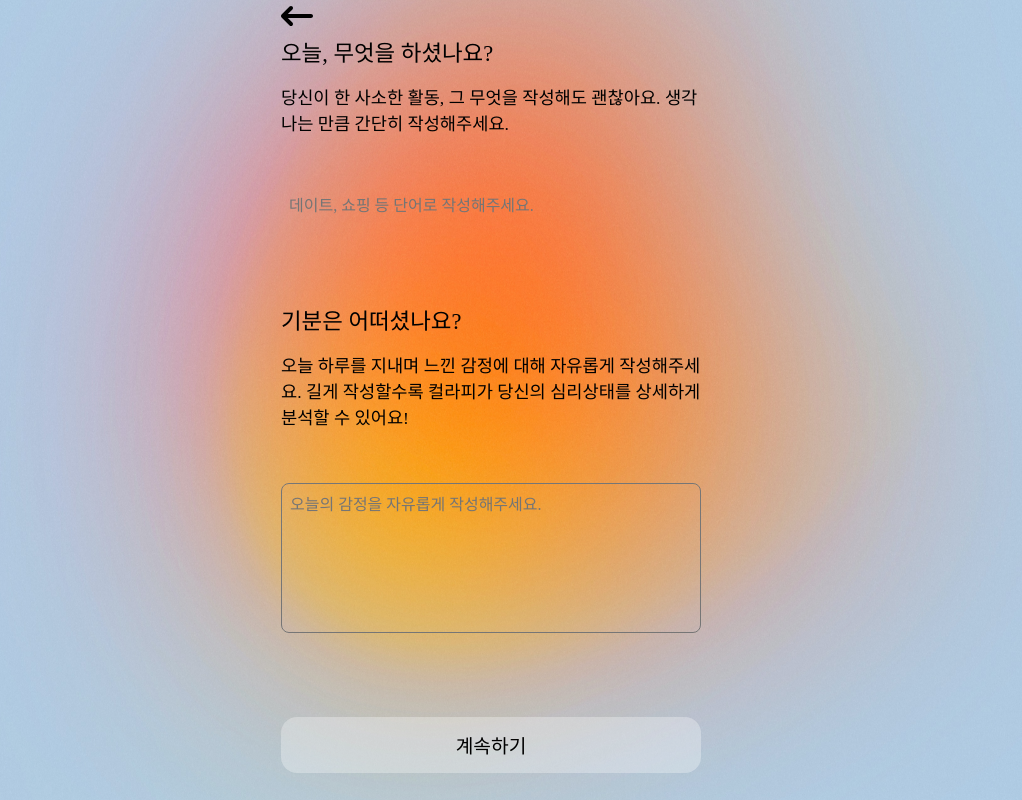
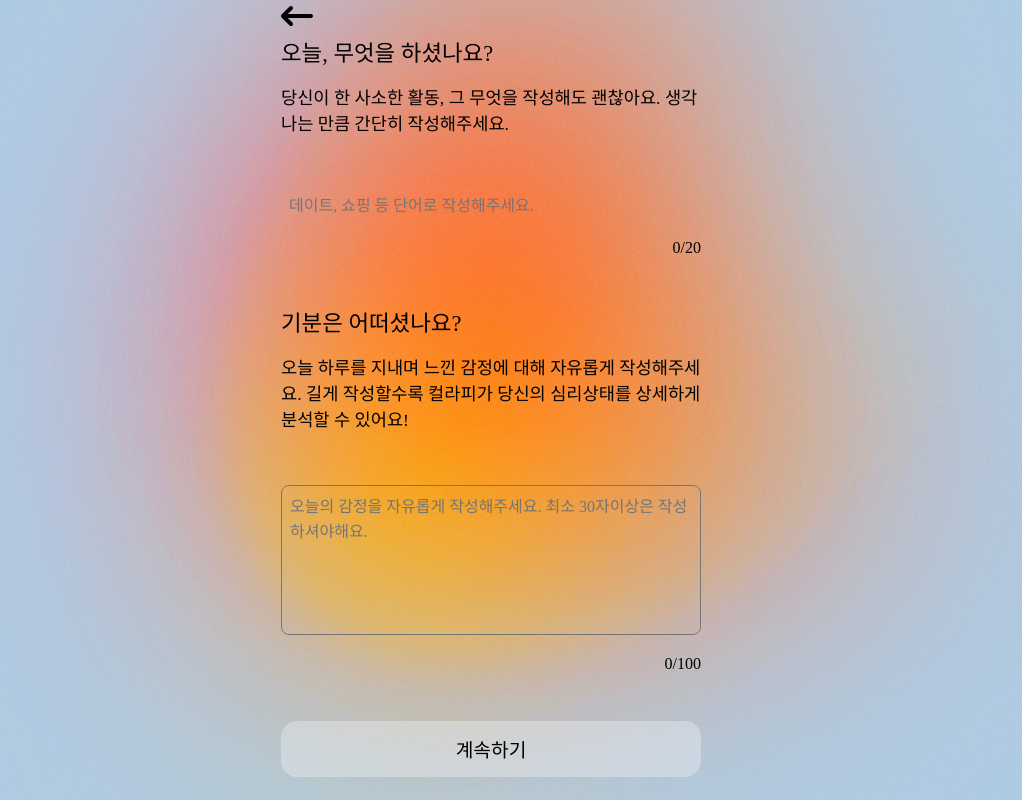
Before and after one commit to beurmuz/Colrapy, a React (Create React App) app in the folder frontend/: page /diary in a window 1280 px wide. Shown: the whole page, without its empty margins (149-1171 px from the left). Built offline with nearby package versions, Linux system fonts and the light colour scheme; a web font is replaced by a local one.

Commit message:
#85 [개선] - diary 글자수세기 추가

```diff
--- a/frontend/src/pages/diary/diary.jsx
+++ b/frontend/src/pages/diary/diary.jsx
@@ -11,15 +11,19 @@ const Diary = (props) => {
     const navigate = useNavigate();
     let [activity, setActivity] = useState('');
     let [feeling, setFeeling] = useState('');
+    let [actLen, setActLen] = useState(0);
+    let [feelingLen, setFeelingLen] = useState(0);
 
     // activity 값 변경 시 발생하는 함수
     const handleChangeActivity = (e) => {
         setActivity(e.target.value);
+        setActLen(e.target.value.length);
     }
 
     // feeling 값 변경 시 발생하는 함수
     const handleChangeFeeling = (e) => {
         setFeeling(e.target.value);
+        setFeelingLen(e.target.value.length);
     }
 
     // 유효성 및 길이 체크
@@ -28,7 +32,7 @@ const Diary = (props) => {
             alert('빈칸이 있어요.😥 모든 칸을 채워주세요.');
             return false;
         }
-        if(feeling.length < 15) {
+        if(feeling.length < 30) {
             alert('너무 짧아요.😥 오늘 느꼈던 기분에 대해 좀 더 상세하게 작성해주세요!');
             return false;
         }
@@ -85,15 +89,17 @@ const Diary = (props) => {
                             placeholder={'데이트, 쇼핑 등 단어로 작성해주세요.'}
                             onChange={handleChangeActivity}
                         />
+                        <div className={styles.length_count}>{actLen}/20</div>
                     </div>
                     <div className={styles.write_box}>
                         <h2>기분은 어떠셨나요?</h2>
                         <p className={styles.detail_text}>오늘 하루를 지내며 느낀 감정에 대해 자유롭게 작성해주세요. 길게 작성할수록 컬라피가 당신의 심리상태를 상세하게 분석할 수 있어요! </p>
                         <InputLabel
                             name={'feeling'}
-                            placeholder={'오늘의 감정을 자유롭게 작성해주세요.'}
+                            placeholder={'오늘의 감정을 자유롭게 작성해주세요. 최소 30자이상은 작성하셔야해요.'}
                             onChange={handleChangeFeeling}
                         />
+                        <div className={styles.length_count}>{feelingLen}/100</div>
                     </div>
                     <Button
                         content={'계속하기'}
--- a/frontend/src/pages/diary/diary.module.css
+++ b/frontend/src/pages/diary/diary.module.css
@@ -14,15 +14,8 @@
     text-align: left;
 }
 
-.detail_text {
-    font-size: 1.1rem;
-    font-weight: 300;
-    line-height: 150%;
-    white-space: pre-line;
-}
-
 .write_box {
-    margin: 4rem 0;
+    margin: 3rem 0;
 }
 
 .write_content {
@@ -31,3 +24,15 @@
     border: 1px solid color_black;
     border-radius: 0.1rem;
 }
+
+.detail_text {
+    font-size: 1.1rem;
+    font-weight: 300;
+    line-height: 150%;
+    white-space: pre-line;
+}
+
+.length_count {
+    font-size: 1rem;
+    text-align: right;
+}
--- a/frontend/src/pages/poll/poll.jsx
+++ b/frontend/src/pages/poll/poll.jsx
@@ -12,7 +12,7 @@ const Poll = () => {
     }
 
     const handleGoMain = () => {
-        navigate('/colrapy')
+        navigate('/colrapy');
     }
 
     return (
@@ -20,8 +20,8 @@ const Poll = () => {
             <Header />
             <div className={styles.content}>
                 <div className={styles.button_box}>
-                    <Button content={'다른 템플릿으로도 컬러링하기'} onClick={handleGoTemplates} />
-                    <Button content={'메인페이지로 가기'} onClick={handleGoMain} />
+                    <Button content={'다른 템플릿으로도 컬러링하기'} _onClick={handleGoTemplates} />
+                    <Button content={'메인페이지로 가기'} _onClick={handleGoMain} />
                 </div>
             </div>
         </>
--- a/frontend/src/pages/profile/profile.module.css
+++ b/frontend/src/pages/profile/profile.module.css
@@ -9,8 +9,6 @@
     display: flex;
     flex-direction: column;
 }
-
-.userIcon {}
 
 .click_list {
     margin: 2rem 0;
```
